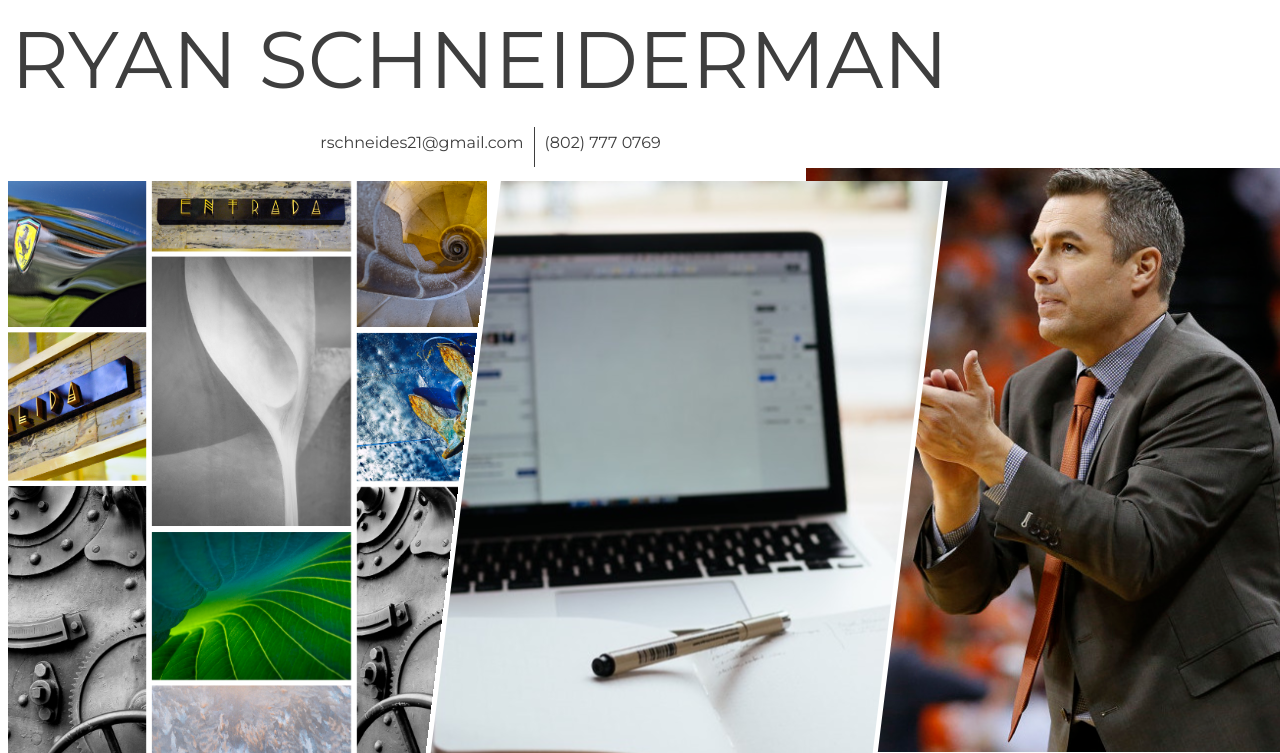
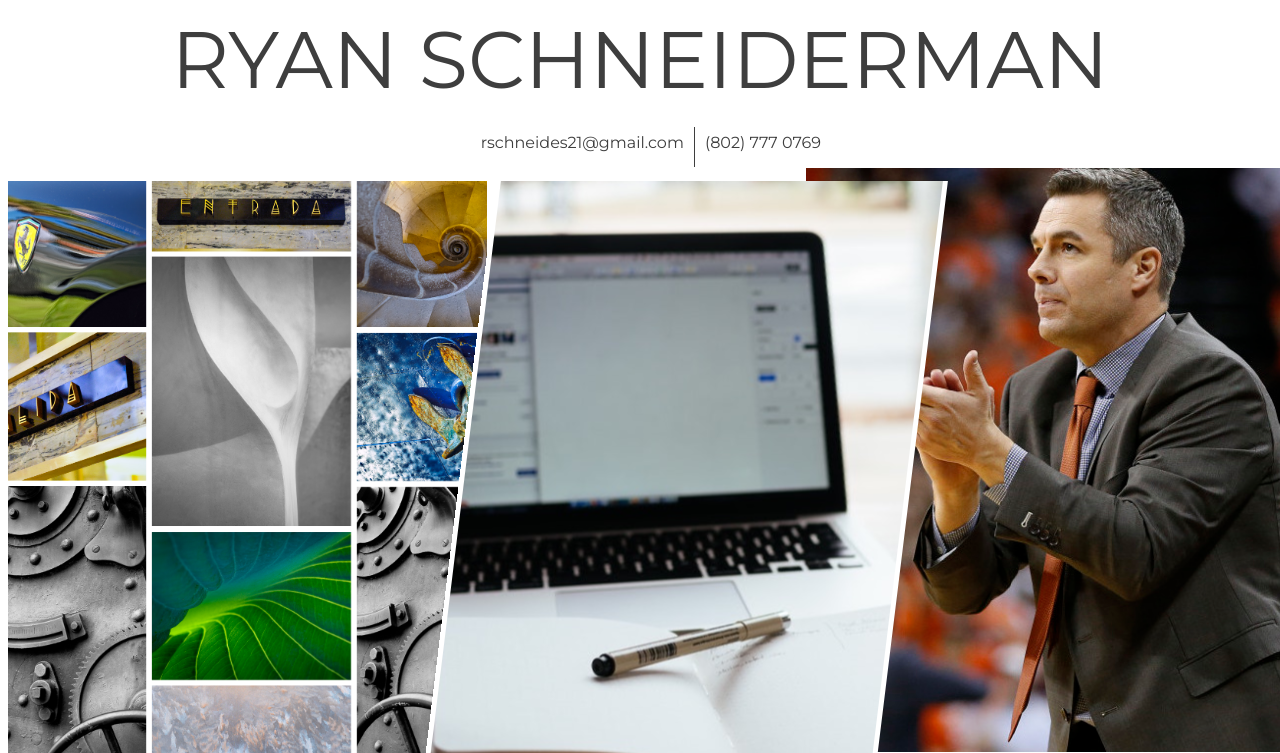
Before and after one commit to rschneides21/ryanschneiderman, a PHP site: page / in a window 1280 px wide. Shown: the top 753 px of the page. Run offline with PHP 8.4, Linux system fonts and the light colour scheme.

Commit message:
header adds

```diff
--- a/index.php
+++ b/index.php
@@ -4,6 +4,11 @@
   <link href="https://fonts.googleapis.com/css?family=Montserrat" rel="stylesheet">
   <script src="https://ajax.googleapis.com/ajax/libs/jquery/3.3.1/jquery.min.js"></script>
   <style>
+
+  table.center{
+  	margin-left:auto;
+    margin-right:auto;
+  }
   #banner{
     text-align: center;
     font-family: 'Montserrat', sans-serif;
@@ -85,7 +90,7 @@
   </style>
  </head>
  <body>
- <table>
+ <table class = "center">
  <tr>
  <td>
  <div id = "banner">
```
